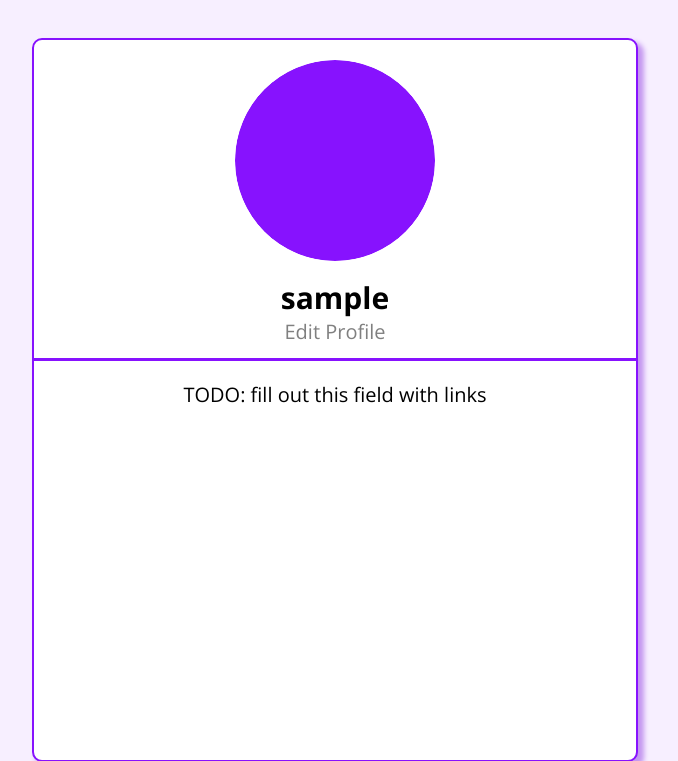
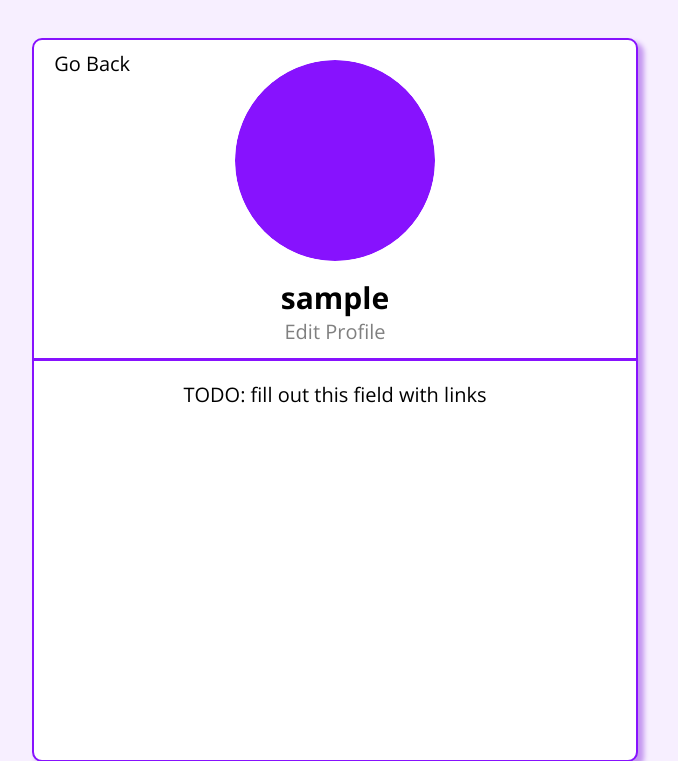
Before and after one commit to Miv2nir/diploma2425, a Django app: page /profile/ in a window 1280 px wide. Shown: the top 761 px of the page, without its empty margins (305-983 px from the left). Run offline with Django 5.2, Linux system fonts and the light colour scheme; the visitor is signed in with stand-in values (Sample User, id 1).

Commit message:
add back buttons

```diff
--- a/timesite/backend/static/style.css
+++ b/timesite/backend/static/style.css
@@ -120,6 +120,7 @@ a {
     flex-wrap: wrap;
 }
 .home-container {
+    position: relative;
     background-color: var(--highlight-color);
     border:solid;
     border-radius: 0.5rem;
@@ -234,3 +235,8 @@ font-size: 1rem;
     max-height: 1rem;
     transition: max-height 600ms;
 }
+.back-text {
+    position: absolute;
+    left: 1rem;
+    top:0.5rem;
+}
--- a/timesite/backend/templates/backend/profile_page.html
+++ b/timesite/backend/templates/backend/profile_page.html
@@ -16,6 +16,7 @@
     <span class="home-main-container">
                 <!--div style="min-width: 0.1rem; background-color: var(--border-color);"></div-->
                 <div class="home-container half">
+                    <a href="../"  class="fancy-underline back-text">Go Back</a>
                     <!--h1>{{user}}'s Profile Page</h1-->
                     <img src="{{user|get_pfp}}" class="pfp-profile">
                     <h2 class="text-containered" style="margin-top: 0.5rem; margin-bottom: 0rem;">{{user}}
--- a/timesite/backend/views.py
+++ b/timesite/backend/views.py
@@ -153,7 +153,8 @@ def profile_page_edit(request):
                 info_obj.save()
 
 
-            return HttpResponseRedirect('/profile/edit/?success=true')
+            #return HttpResponseRedirect('/profile/edit/?success=true')
+            return HttpResponseRedirect('/profile/?success=true')
         return HttpResponseRedirect('/profile/edit/')
 
     #GET
```
